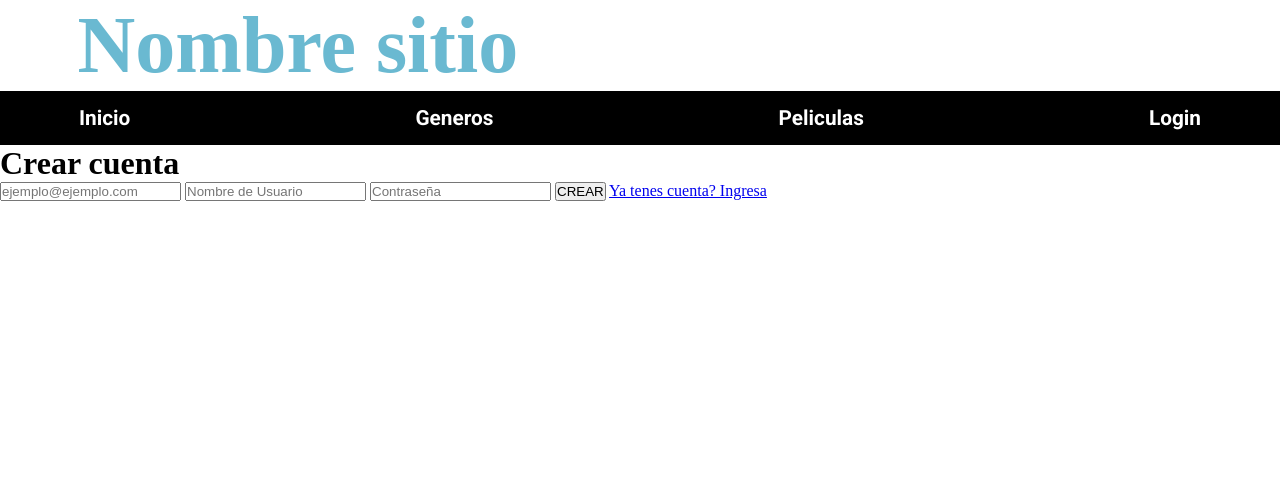
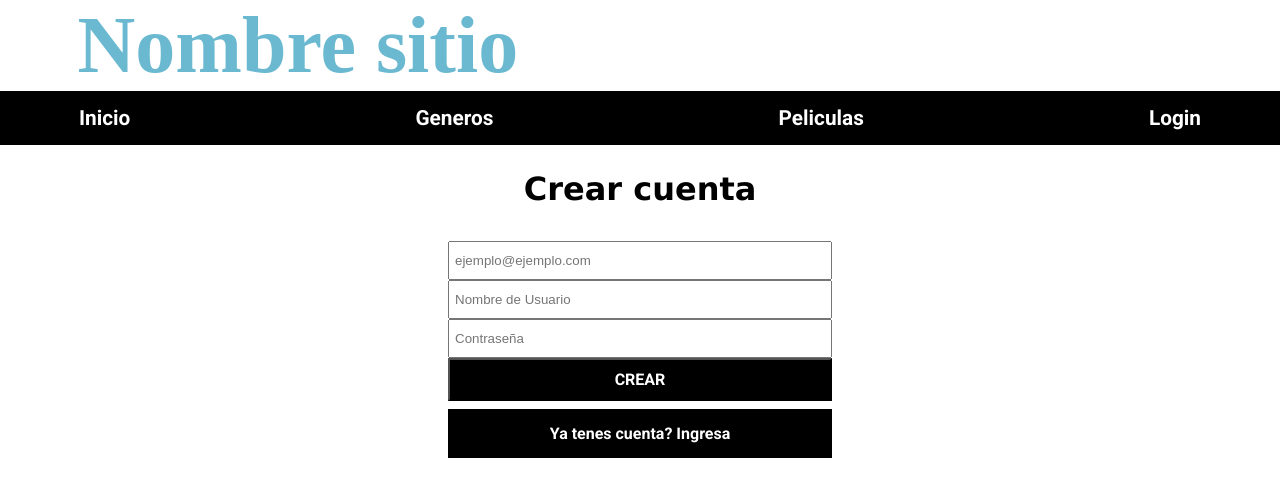
Before and after one commit to CiskoCABJ/088---Garrido-Matias-y-Garrido-Magali, a PHP site: page /registro in a window 1280 px wide. Shown: the top 497 px of the page. Run offline with PHP 8.4, Linux system fonts and the light colour scheme.

Commit message:
estilos en formularios y restricciones de ABM

```diff
--- a/Controllers/LoginController.php
+++ b/Controllers/LoginController.php
@@ -74,6 +74,7 @@ class LoginController{
                 $this->view->showRegister($session,'Cuenta creada!');
             }
         }
+        $this->view->showRegister($this->sessionHellper->showState(),'Camplos incompletos');
     }
 
 }
--- a/Controllers/PeliculasController.php
+++ b/Controllers/PeliculasController.php
@@ -37,9 +37,10 @@ class PeliculasController {
     function showGeneros(){
         $state = $this->sessionHellper->showState();
         $rol = $this->sessionHellper->showRol();
+        $titulo = "Generos";
 
         $generos = $this->model->getGeneros();
-        $this->view->renderGeneros($generos, $state, $rol);
+        $this->view->renderGeneros($generos, $titulo, $state, $rol);
 
     }
     function showGenero($genero){
@@ -102,22 +103,26 @@ class PeliculasController {
         if($rol){
             $this->model->addGenero($_POST['inp_genero']);
         }
-        $this->showGeneros();
+        $this->view->showHomeLocation();
     }
 
     function deleteGenero($genero){
         if($this->sessionHellper->showRol()){
             $this->model->deleteGenero($genero);
         }
-        $this->showGeneros();
+        $this->view->showHomeLocation();
     }
 
 
     function updateGenero($genero){
         $state = $this->sessionHellper->showState();
         $rol = $this->sessionHellper->showRol();
-        $peliculasByGenero=$this->model->getPeliculasByGenero($genero);
-        $this->view->renderGeneroUpdate($genero, $peliculasByGenero, $state, $rol);
+        if($rol){
+            $peliculasByGenero=$this->model->getPeliculasByGenero($genero);
+            $this->view->renderGeneroUpdate($genero, $peliculasByGenero, $state, $rol);
+        }else{
+            $this->view->showHomeLocation();
+        }
     }
 
     function editGenero($genero){
--- a/Views/PeliculasView.php
+++ b/Views/PeliculasView.php
@@ -27,10 +27,11 @@ class PeliculasView{
         $this->smarty->display('templates/peliculasLista.tpl');
     }
 
-    function renderGeneros($generos, $state, $rol){
+    function renderGeneros($generos, $titulo, $state, $rol){
         $this->smarty->assign('generos', $generos);
         $this->smarty->assign('state' , $state);
         $this->smarty->assign('rol' , $rol);
+        $this->smarty->assign('titulo', $titulo);
 
         $this->smarty->display('templates/generosLista.tpl');
     }
--- a/css/style.css
+++ b/css/style.css
@@ -4,7 +4,7 @@ html {
 }
 
 * {
-    margin: 0 auto;
+    margin: 0;
     padding: 0;
 }
 
@@ -13,8 +13,29 @@ html {
     flex-direction: row;
 }
 
+.d-flex-column {
+    display: flex;
+    flex-direction: column;
+}
+
 .jc-right {
     justify-content: right;
+}
+
+.jc-sb {
+    justify-content: space-between;
+}
+
+.jc-center {
+    justify-content: center;
+}
+
+.texto-centrado {
+    text-align: center;
+}
+
+.w-100 {
+    width: 100%;
 }
 
 
@@ -56,7 +77,6 @@ html {
 }
 
 .navegador a,
-.detalle-pelicula a,
 .btn {
     color: white;
     text-decoration: none;
@@ -64,17 +84,25 @@ html {
     background-color: black;
 }
 
-.btn,
-.detalle-pelicula a {
-    width: 100%;
+.genero a {
+    background-color: rgb(106, 185, 209);
 }
 
-.detalle-pelicula a {
+.genero a:hover {
+    background-color: black;
+}
+
+.icono-genero a:hover {
+    background-color: white;
+}
+
+.btn {
+    width: 100%;
+    padding: 15px 0;
     font-size: 1rem;
 }
 
 .navegador a:hover,
-.detalle-pelicula a:hover,
 .btn:hover {
     background-color: rgb(106, 185, 209);
 }
@@ -95,7 +123,6 @@ html {
     width: 90%;
     display: flex;
     flex-direction: column;
-    justify-content: center;
     height: 70vh;
     margin: 1vh 5%;
     box-shadow: 0px 1px 24px 0px rgba(0, 0, 0, 0.31);
@@ -109,6 +136,7 @@ html {
     justify-content: space-between;
     text-align: center;
     height: 35%;
+    width: 100%;
 }
 
 .img-pelicula {
@@ -148,9 +176,13 @@ html {
 }
 
 .contenedor-generos {
-    display: flex;
-    justify-content: space-between;
-    margin: 5%;
+    display: grid;
+    grid-template-columns: repeat(3, 1fr);
+    margin: 0 5%;
+}
+
+.genero {
+    margin: 1vh 1vh 1vh 0;
     background-color: rgb(106, 185, 209);
 }
 
@@ -196,3 +228,23 @@ html {
 .form-genero input {
     padding: 10px 5px;
 }
+
+.inp-genero {
+    width: 100%;
+}
+
+.form-genero {
+    width: 30%;
+    margin: 0 auto;
+    display: flex;
+    justify-content: space-between;
+}
+
+form {
+    width: 100%;
+    margin: 1vh 0;
+}
+
+table {
+    width: 100%;
+}
```
Also changed, not shown: Templates/generosLista.tpl (+7 -4 lines), Templates/login.tpl (+11 -8 lines), Templates/register.tpl (+11 -11 lines), Templates/updateGenero.tpl (+5 -2 lines), tpe_web2.sql (+7 -6 lines), Templates/peliculasLista.tpl (indentation only).
